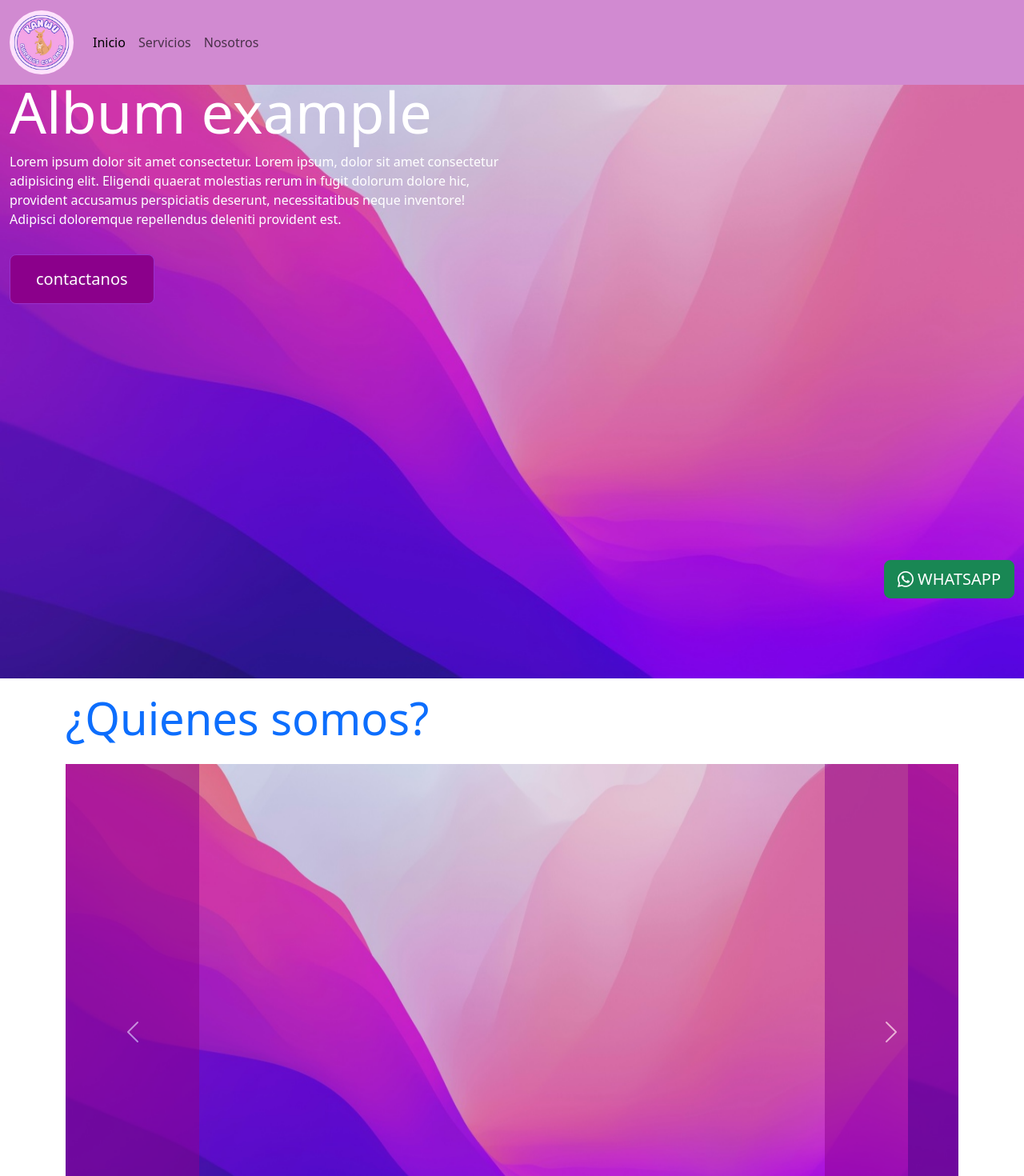
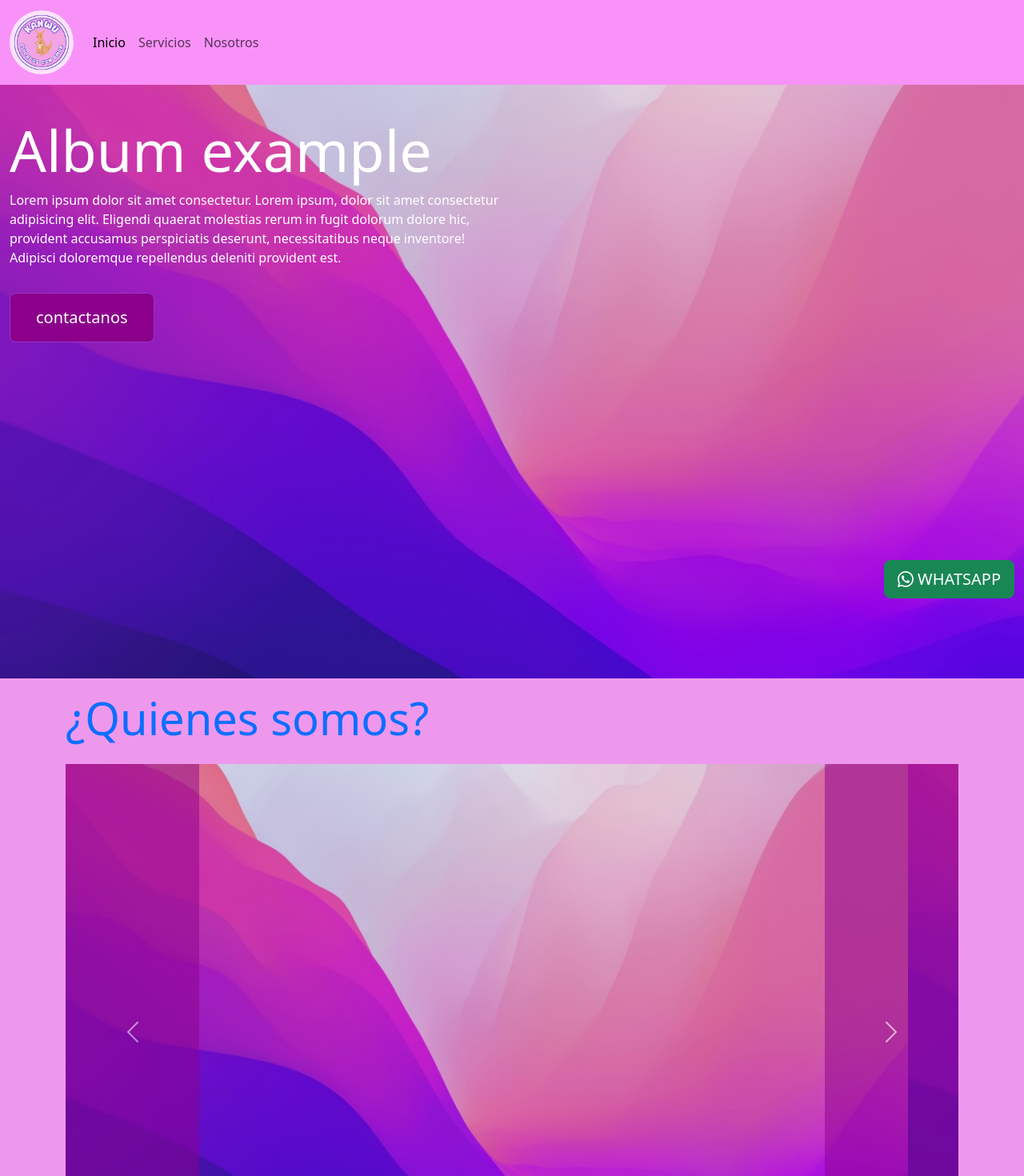
Before and after one commit to RubenCardenasV/nanys, an Angular app: page / in a window 1280 px wide. Shown: the top 1470 px of the page at 80% size. Built offline with nearby package versions, Linux system fonts and the light colour scheme.

Commit message:
[colores]

```diff
--- a/src/app/app.component.css
+++ b/src/app/app.component.css
@@ -18,3 +18,13 @@ button {
   color: white;
   padding: 15px 32px;
 }
+
+body{
+  background-color: rgb(237, 152, 237);
+  border-color: darkorchid;
+  color: white;
+}
+
+.sectionTitle{
+  color: rgb(255, 255, 255);
+}
--- a/src/app/app.component.html
+++ b/src/app/app.component.html
@@ -11,7 +11,7 @@
   </head>
   <body class="d-flex flex-column min-vh-100">
     <!-- navbar -->
-    <nav class="navbar fixed-top navbar-expand-lg navbar-light " style="background-color: #d18ad1;">
+    <nav class="navbar fixed-top navbar-expand-lg navbar-light " style="background-color: rgb(248, 146, 248)">
       <div class="container-fluid">
         <a class="navbar-brand" ref="#">
           <img src= {{rutaLogo}} style="height: 80px; width: auto ; border-radius: 3em;" alt="KANWU">
@@ -45,7 +45,7 @@
 
     <section class="text-overlay parallax mt-5">
       <div class="container-fluid">
-        <div class="row">
+        <div class="row mt-5">
           <div class="col-sm-12 col-lg-6 mt-5">
             <h1 class="display-2">Album example</h1>
             <p>
@@ -65,7 +65,7 @@
       </div>
     </section>
     <!-- seccion de contacto -->
-    <section id="us" class="py-3">
+    <section id="us" class="py-3 text-overlay">
       <div class="container">
         <div class="row">
           <div class="col-lg-12">
@@ -139,7 +139,7 @@
       <div class="container">
         <div class="row">
           <div class="col">
-            <h2 class="text-primary display-4">Servicios</h2>
+            <h2 class="text-primary display-4" style="color: white;">Servicios</h2>
           </div>
         </div>
         <div class="row text-center py-3 px-3">
```
